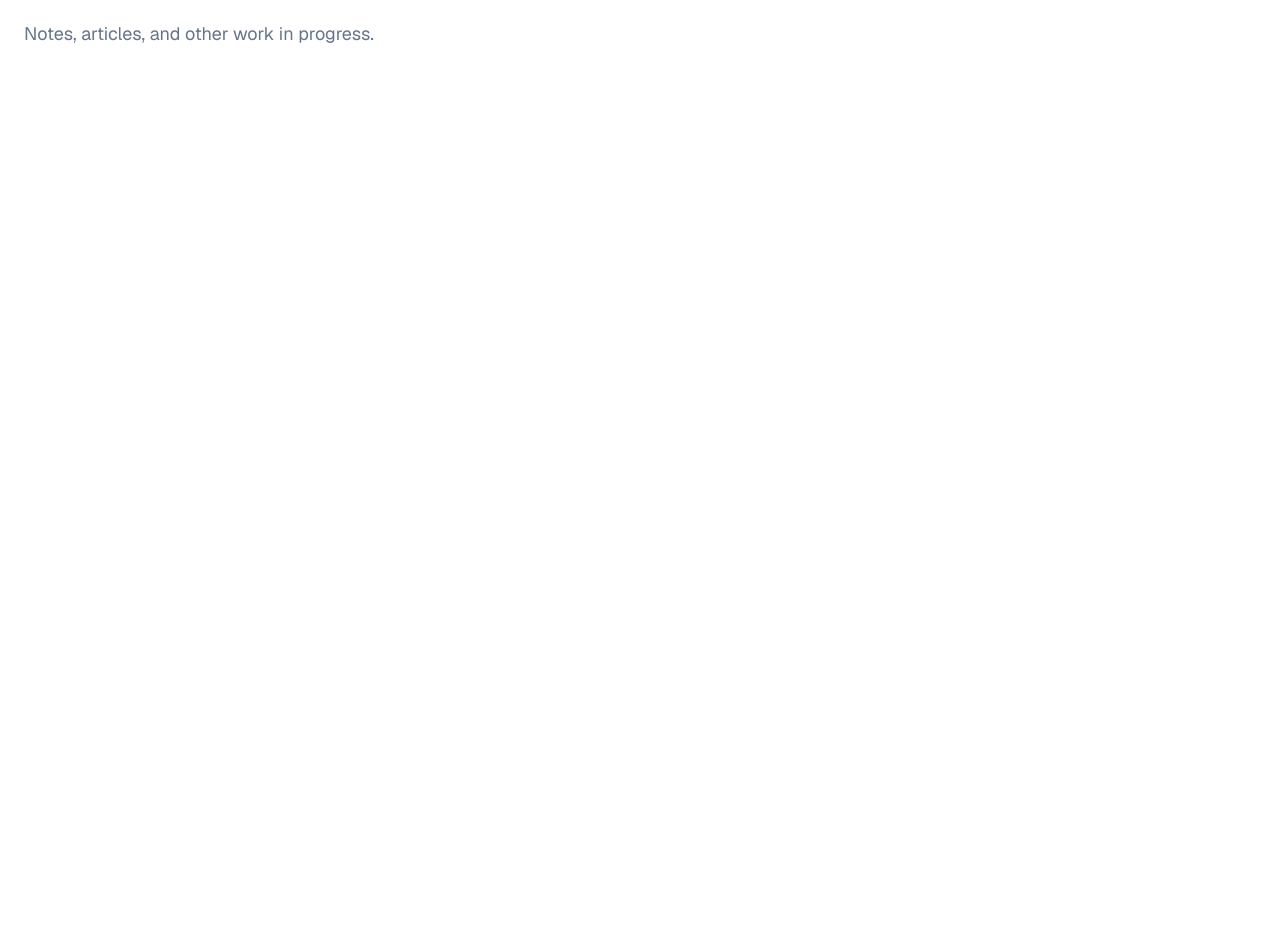
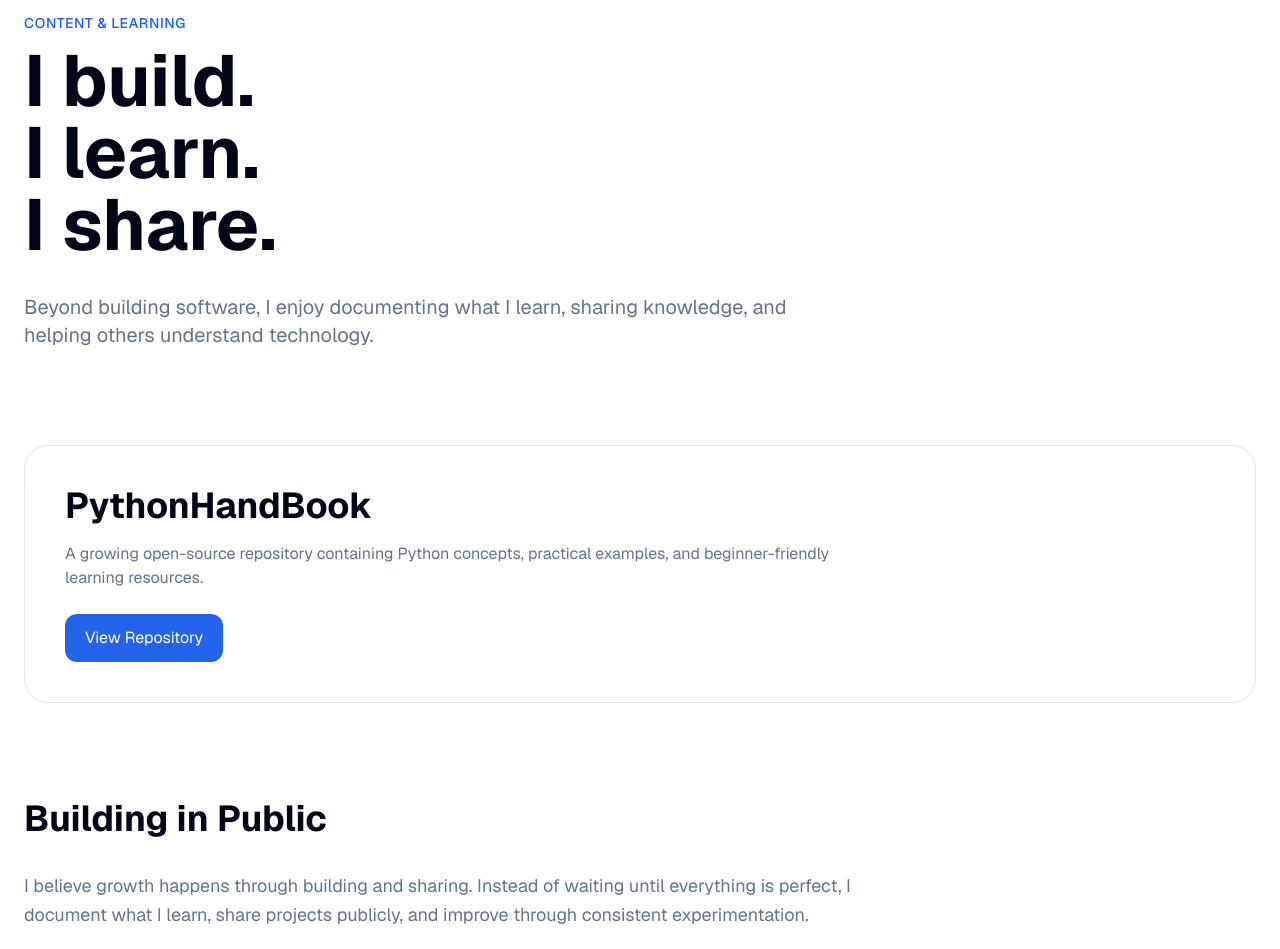
Before and after one commit to georgegyan/adombire---portfolio, a Next.js app: page /content in a window 1280 px wide. Shown: the part 148-1097 px from the top of the page. Before the commit the page ends 800 px from the top, so only its background shows below. Built offline with nearby package versions, Linux system fonts and the light colour scheme.

Commit message:
feat: build content and learning page

```diff
--- a/app/content/page.tsx
+++ b/app/content/page.tsx
@@ -1,10 +1,101 @@
+import Navbar from "@/components/layout/navbar";
+import { contentTopics } from "@/data/content";
+
 export default function ContentPage() {
-	return (
-		<main className="container-custom py-24">
-			<h1 className="text-5xl font-bold">Content</h1>
-			<p className="mt-6 max-w-3xl text-lg text-(--muted)">
-				Notes, articles, and other work in progress.
-			</p>
-		</main>
-	);
+  return (
+    <>
+      <Navbar />
+
+      <main className="container-custom py-24">
+        {/* Hero */}
+        <section className="mb-24">
+          <p className="mb-3 text-sm font-medium uppercase tracking-wider text-blue-600">
+            Content & Learning
+          </p>
+
+          <h1 className="text-5xl font-bold lg:text-7xl">
+            I build.
+            <br />
+            I learn.
+            <br />
+            I share.
+          </h1>
+
+          <p className="mt-8 max-w-3xl text-xl text-(--muted)">
+            Beyond building software, I enjoy documenting what I learn,
+            sharing knowledge, and helping others understand technology.
+          </p>
+        </section>
+
+        {/* Python Handbook */}
+        <section className="mb-24">
+          <div className="rounded-3xl border border-(--border) p-10">
+            <h2 className="mb-4 text-4xl font-bold">
+              PythonHandBook
+            </h2>
+
+            <p className="mb-6 max-w-3xl text-(--muted)">
+              A growing open-source repository containing Python concepts,
+              practical examples, and beginner-friendly learning resources.
+            </p>
+
+            <a
+              href="https://github.com/georgegyan/PythonHandBook"
+              target="_blank"
+              className="inline-flex rounded-xl bg-(--primary) px-5 py-3 text-white"
+            >
+              View Repository
+            </a>
+          </div>
+        </section>
+
+        {/* Building in Public */}
+        <section className="mb-24">
+          <h2 className="mb-8 text-4xl font-bold">
+            Building in Public
+          </h2>
+
+          <p className="max-w-4xl text-lg leading-relaxed text-(--muted)">
+            I believe growth happens through building and sharing.
+            Instead of waiting until everything is perfect, I document
+            what I learn, share projects publicly, and improve through
+            consistent experimentation.
+          </p>
+        </section>
+
+        {/* Topics */}
+        <section className="mb-24">
+          <h2 className="mb-8 text-4xl font-bold">
+            Topics I Enjoy Sharing
+          </h2>
+
+          <div className="flex flex-wrap gap-3">
+            {contentTopics.map((topic) => (
+              <span
+                key={topic}
+                className="rounded-full border border-(--border) px-4 py-2"
+              >
+                {topic}
+              </span>
+            ))}
+          </div>
+        </section>
+
+        {/* GitHub */}
+        <section>
+          <div className="rounded-3xl border border-(--border) p-10">
+            <h2 className="mb-4 text-4xl font-bold">
+              Code Tells The Story
+            </h2>
+
+            <p className="text-(--muted)">
+              This section will later connect to the GitHub API to
+              display repositories, contribution activity, and recent
+              development work.
+            </p>
+          </div>
+        </section>
+      </main>
+    </>
+  );
 }
--- /dev/null
+++ b/data/content.ts
@@ -0,0 +1,12 @@
+export const contentTopics = [
+  "How Websites Work",
+  "Frontend vs Backend",
+  "APIs Explained",
+  "Git & GitHub",
+  "Artificial Intelligence & Modern Development",
+  "Hashing vs Encryption",
+  "Cybersecurity Fundamentals",
+  "VPNs Explained",
+  "How Hackers Steal Passwords",
+  "Why Beginners Jump Between Languages",
+];
```
